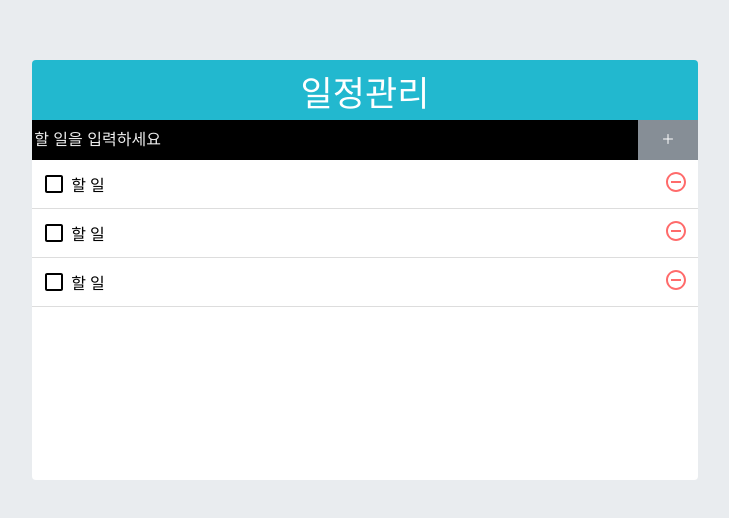
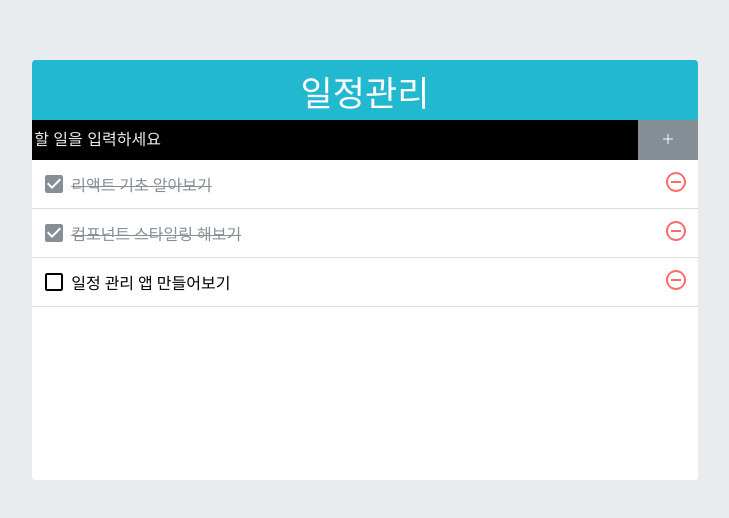
Before and after one commit to kkt9102/TodoList_App, a React (Create React App) app: page / in a window 1280 px wide. Shown: the top 518 px of the page, without its empty margins (275-1004 px from the left). Built offline with nearby package versions, Linux system fonts and the light colour scheme.

Commit message:
ㄱ;본기능 구현해보기

```diff
--- a/package.json
+++ b/package.json
@@ -6,6 +6,7 @@
     "@testing-library/jest-dom": "^5.16.1",
     "@testing-library/react": "^12.1.2",
     "@testing-library/user-event": "^13.5.0",
+    "classnames": "^2.3.1",
     "node-sass": "^7.0.1",
     "react": "^17.0.2",
     "react-dom": "^17.0.2",
--- a/src/App.js
+++ b/src/App.js
@@ -1,15 +1,32 @@
-import logo from './logo.svg';
+import React, { useState } from 'react';
 import './App.css';
 import TodoTemplate from './components/TodoTemplate';
 import TodoInsert from './components/ToddInsert';
 import TodoList from './components/TodoList';
 
 const App = () => {
+  const [todos, setTodos] = useState([
+    {
+      id: 1,
+      text: '리액트 기초 알아보기',
+      checked: true,
+    },
+    {
+      id: 2,
+      text: '컴포넌트 스타일링 해보기',
+      checked: true,
+    },
+    {
+      id: 3,
+      text: '일정 관리 앱 만들어보기',
+      checked:false,
+    }
+  ])
   return (
     <>
       <TodoTemplate>
         <TodoInsert />
-        <TodoList />
+        <TodoList todos={todos} />
       </TodoTemplate>
     </>
   );
--- a/src/components/Todo.css
+++ b/src/components/Todo.css
@@ -11,4 +11,5 @@
 .TodoListItem .checkbox {display:flex; flex-grow:1; align-items:center; cursor: pointer;}
 .TodoListItem .checkbox svg {font-size:2.4rem;}
 .TodoListItem .checkbox .text {margin-left:0.5rem; flex:1 0 0;}
+.TodoListItem .checkbox.checked {color:#868e96; text-decoration: line-through;}
 .TodoListItem .remove svg {font-size:2.4rem; color:#ff6b6b;}
--- a/src/components/TodoList.js
+++ b/src/components/TodoList.js
@@ -4,12 +4,15 @@
 import TodoListItem from './TodoListItem';
 import './Todo.css';
 
-const TodoList = () => {
+const TodoList = ({todos}) => {
     return (
         <div className="TodoList">
+            {todos.map(todo => (
+                <TodoListItem todo={todo} key={todo.id} />
+            ))}
+            {/* <TodoListItem/>
             <TodoListItem/>
-            <TodoListItem/>
-            <TodoListItem/>
+            <TodoListItem/> */}
         </div>
     );
 };
--- a/src/components/TodoListItem.js
+++ b/src/components/TodoListItem.js
@@ -4,16 +4,18 @@
 import {MdRemoveCircleOutline
     , MdCheckBoxOutlineBlank
     , MdCheckBox } from 'react-icons/md';
-
+import cn from 'classnames';
 import './Todo.css';
 
 // import './TodoListItem.scss';
-const TodoListItem = () => {
+const TodoListItem = ({todo}) => {
+    const { text,checked } = todo;
     return(
         <div className="TodoListItem">
-            <div className="checkbox">
-                <MdCheckBoxOutlineBlank />
-                <div className="text">할 일</div>
+            <div className={cn(`checkbox`, { checked })}>
+                {checked ? <MdCheckBox /> : <MdCheckBoxOutlineBlank />}
+                {/* <MdCheckBoxOutlineBlank /> */}
+                <div className="text">{text}</div>
             </div>
             <div className="remove">
                 <MdRemoveCircleOutline />
```
Also changed, not shown: 1 other file (tests, documents, lock files or other folders).
